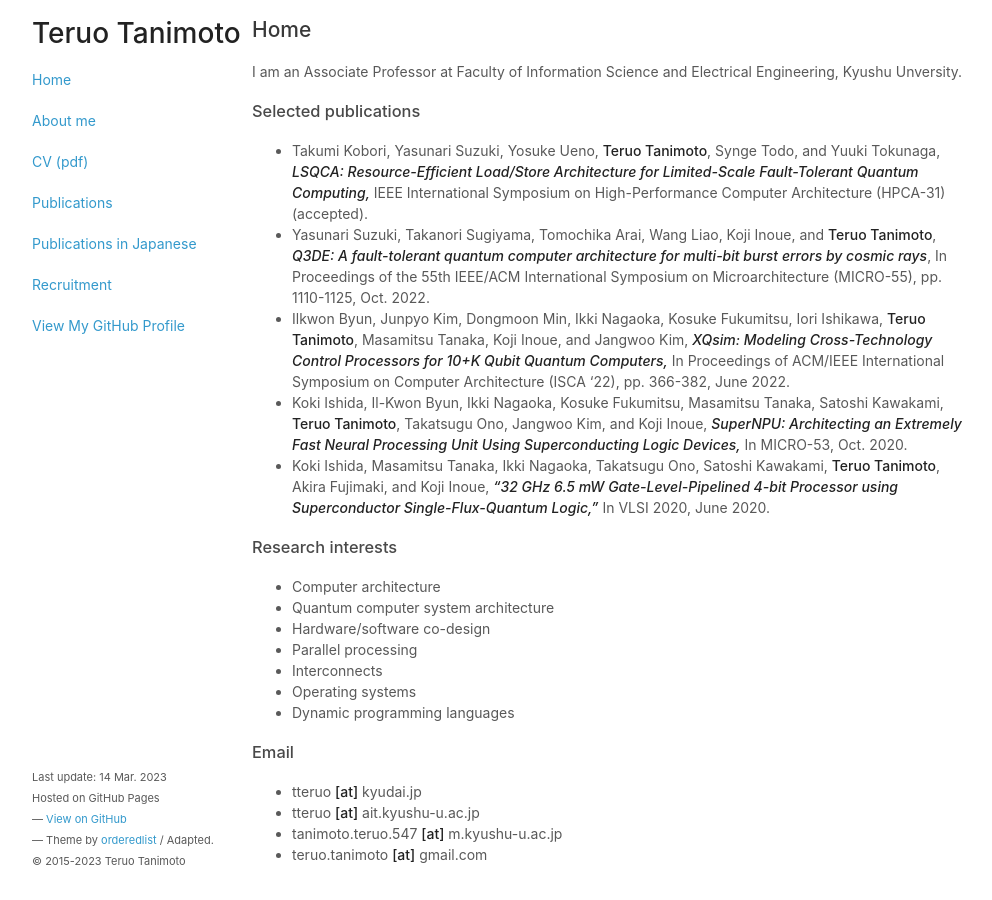
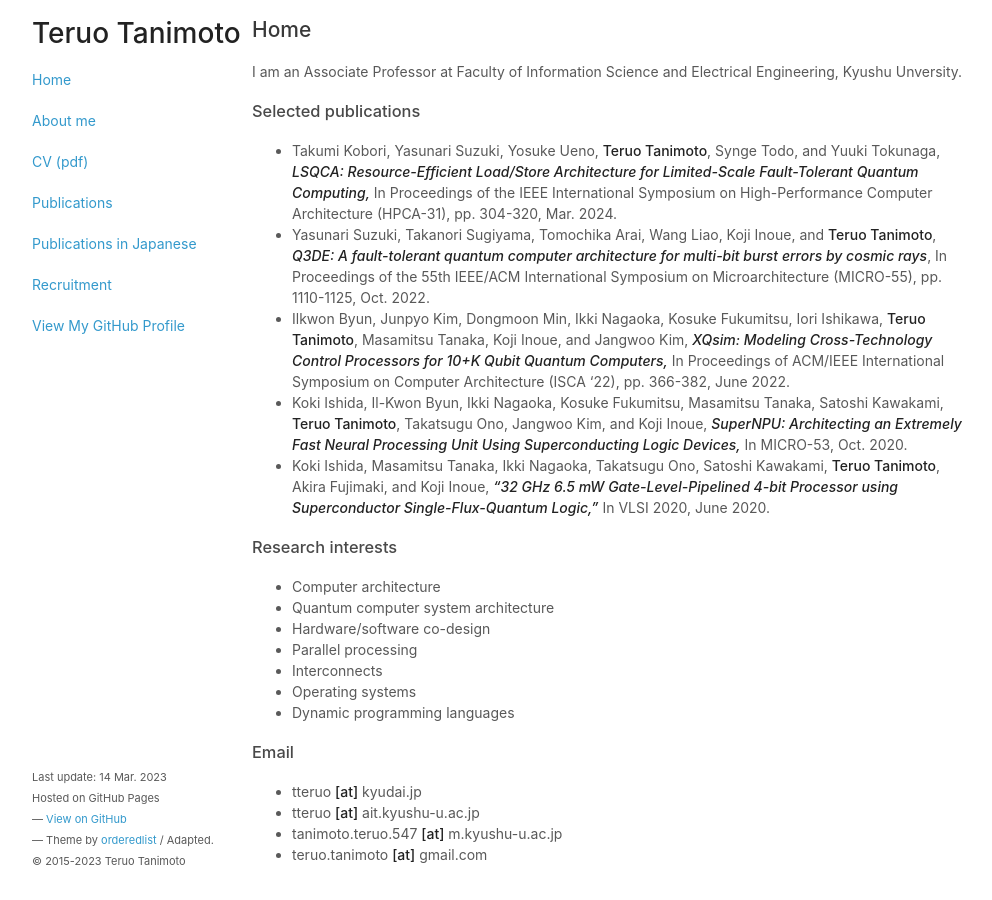
Before and after one commit to teruo41/teruo41.github.io, a Jekyll site: the page built from index.md, in a window 1280 px wide. Shown: the whole page, without its empty margins (138-1130 px from the left). Built offline with Jekyll 4.4.1, drawn with Linux system fonts in a browser that asks for light colours.

Commit message:
Update index.md

```diff
--- a/index.md
+++ b/index.md
@@ -10,7 +10,7 @@ I am an Associate Professor at Faculty of Information Science and Electrical Eng
 ### Selected publications
   - Takumi Kobori, Yasunari Suzuki, Yosuke Ueno, __Teruo Tanimoto__, Synge Todo, and Yuuki Tokunaga,
    ***LSQCA: Resource-Efficient Load/Store Architecture for Limited-Scale Fault-Tolerant Quantum Computing,***
-   IEEE International Symposium on High-Performance Computer Architecture (HPCA-31) (accepted).
+   In Proceedings of the IEEE International Symposium on High-Performance Computer Architecture (HPCA-31), pp. 304-320, Mar. 2024.
   - Yasunari Suzuki, Takanori Sugiyama, Tomochika Arai, Wang Liao, Koji Inoue, and __Teruo Tanimoto__,
    ***Q3DE: A fault-tolerant quantum computer architecture for multi-bit burst errors by cosmic rays***,
    In Proceedings of the 55th IEEE/ACM International Symposium on Microarchitecture (MICRO-55), pp. 1110-1125, Oct. 2022.
```
